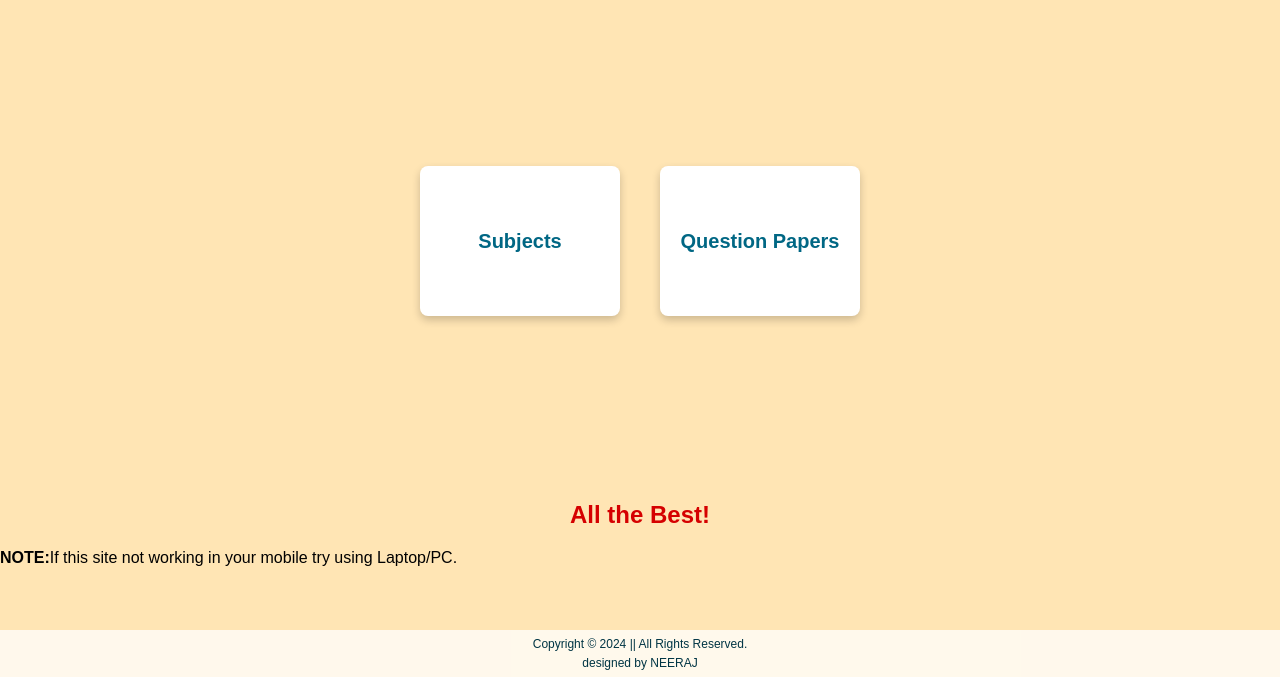
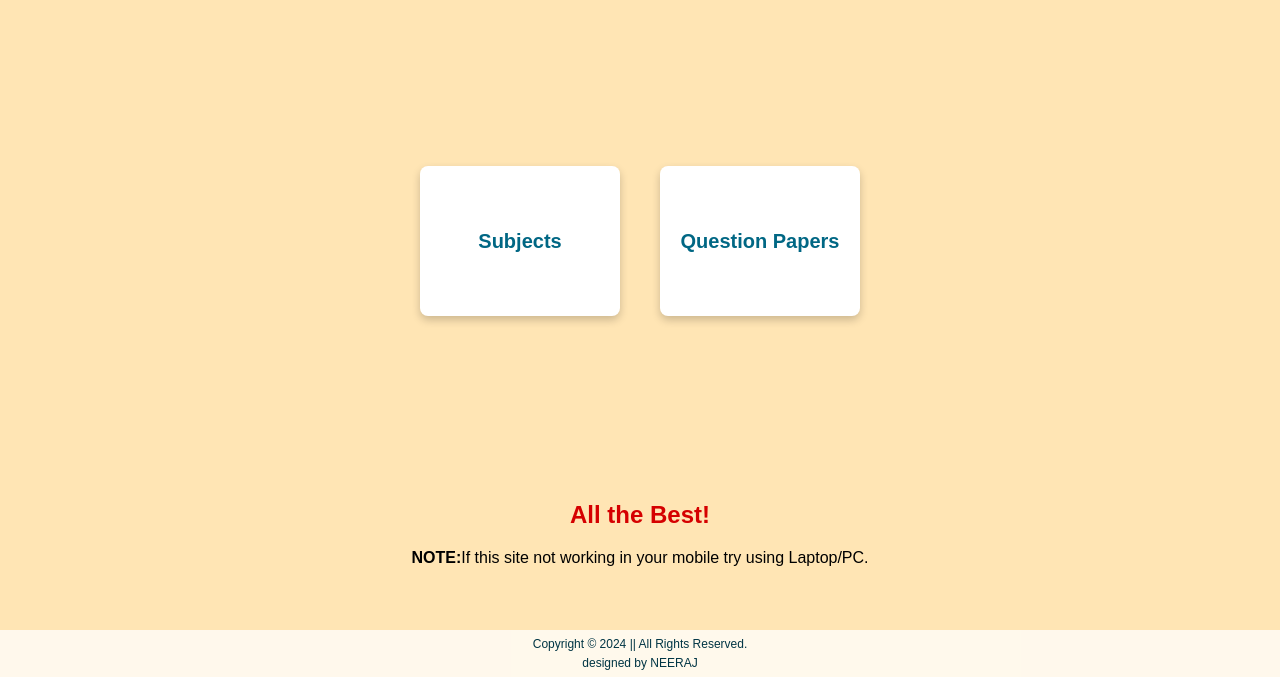
Before and after one commit to NEERAJ-0/Exam-Materials, a plain HTML site: page index.html in a window 1280 px wide. Shown: the part 123-800 px from the top of the page. Drawn offline with Linux system fonts and the light colour scheme.

Commit message:
Update index.html

```diff
--- a/index.html
+++ b/index.html
@@ -27,7 +27,7 @@
 
     </section>
     <h2 align="center" style="color: #d50000;">All the Best!</h2>
-    <p><b>NOTE:</b>If this site not working in your mobile try using Laptop/PC.</p>
+    <p align="center"><b>NOTE:</b>If this site not working in your mobile try using Laptop/PC.</p>
     <!-- Footer -->
     <footer>
         <p class="footer-line">Copyright &copy; 2024 || All Rights Reserved.</p>
```
